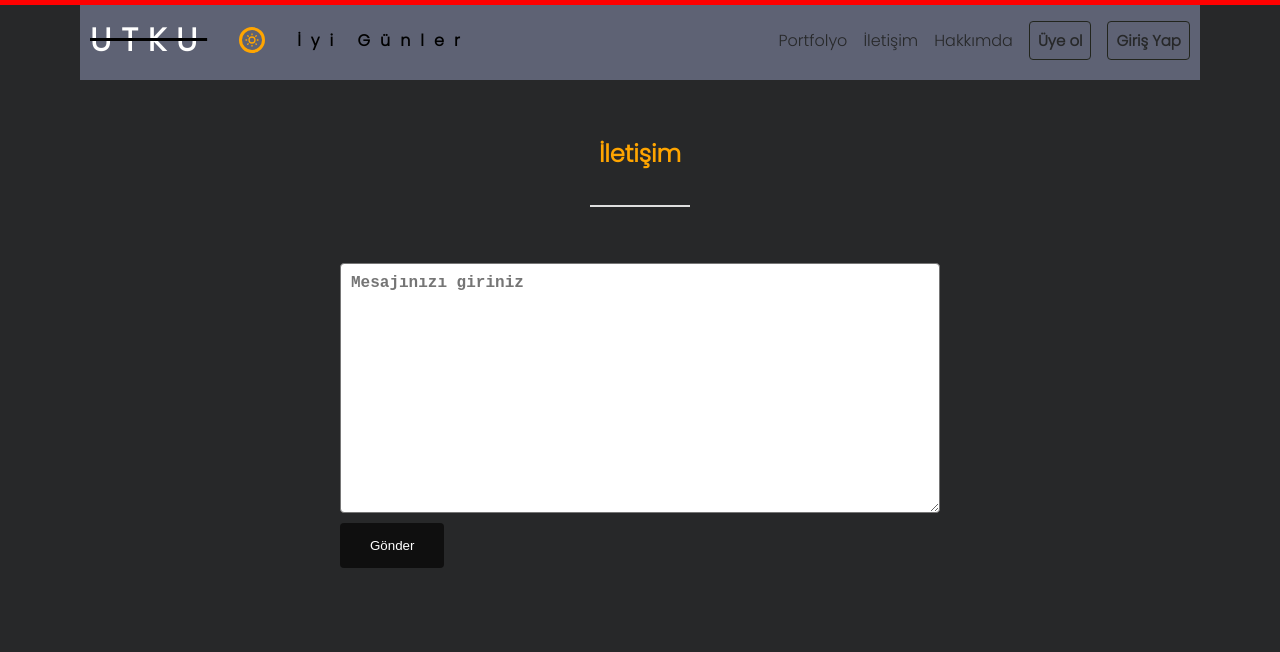
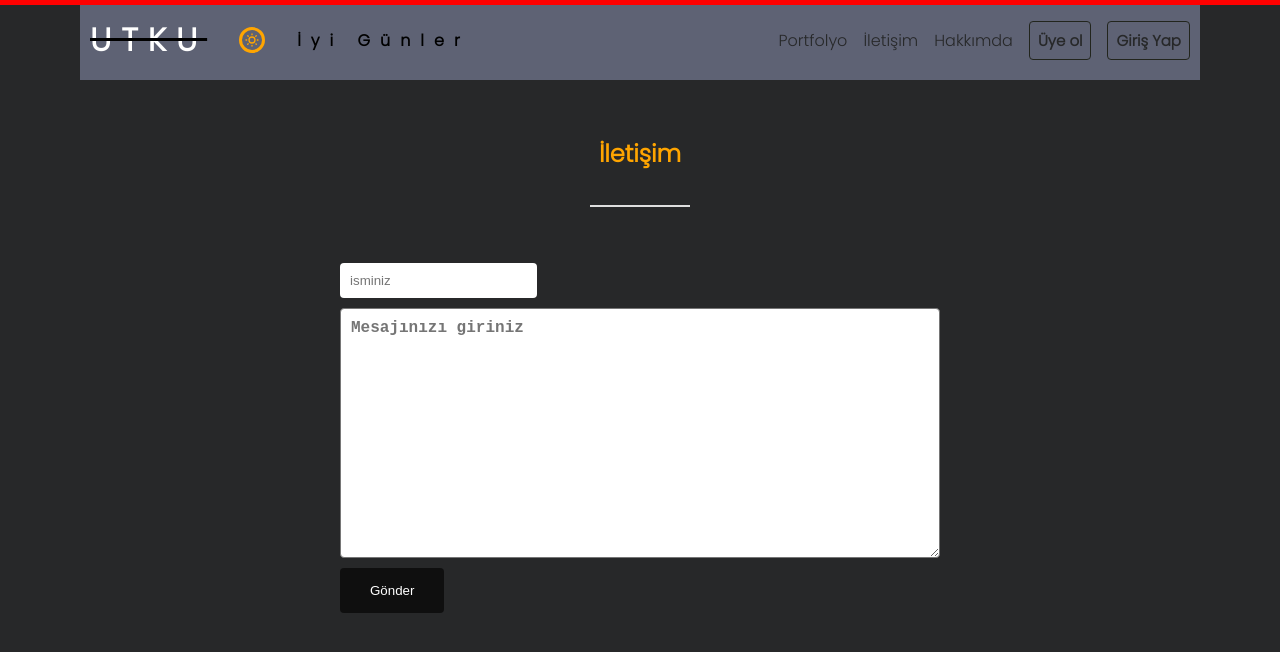
Before and after one commit to utkbkts/Website-1-Firebase-Redux-toolkit, a React (Vite) app: page /contact in a window 1280 px wide. Shown: the top 652 px of the page. Built offline with nearby package versions, Linux system fonts and the light colour scheme; a web font is replaced by a local one.

Commit message:
input update

```diff
--- a/src/components/Contact.jsx
+++ b/src/components/Contact.jsx
@@ -6,6 +6,7 @@ import Transition from './Transition';
 import "../components/responsive/Contact.css"
 const Contact = () => {
   const [text, setText] = useState("");
+  const [name, setname] = useState("");
   const [isSubmitted, setIsSubmitted] = useState(false);
 
   const handleSubmit = async (e) => {
@@ -23,13 +24,15 @@ const Contact = () => {
 
     try {
       const docRef = await addDoc(collection(db, "formmesaj"), {
-        text
+        text,
+        name
       });
 
       localStorage.setItem("lastsubmission", Date.now());
       toast.success("Mesajınız başarıyla gönderildi");
       setIsSubmitted(true);
       setText("");
+      setname("");
     } catch (error) {
       toast.error("Mesaj gönderilirken bir hata oluştu", error);
     }
@@ -43,7 +46,9 @@ const Contact = () => {
        <h2>İletişim</h2>
         <div className='cizgi'></div>
       <form onSubmit={handleSubmit}>
+        <input placeholder='isminiz' required className='name' type="text" value={name}  onChange={(e)=>setname(e.target.value)}/>
         <textarea
+        required
           value={text}
           onChange={(e) => setText(e.target.value)}
           placeholder='Mesajınızı giriniz'
--- a/src/index.scss
+++ b/src/index.scss
@@ -713,6 +713,13 @@ flex-direction: column;
   justify-content: center;
   flex-direction: column;
   margin-top: 5%;
+
+  .name{
+    outline: none;
+    padding: 10px;
+    border-radius: 4px;
+    border: none;
+  }
   h2{
     color: orange;
   }
```
